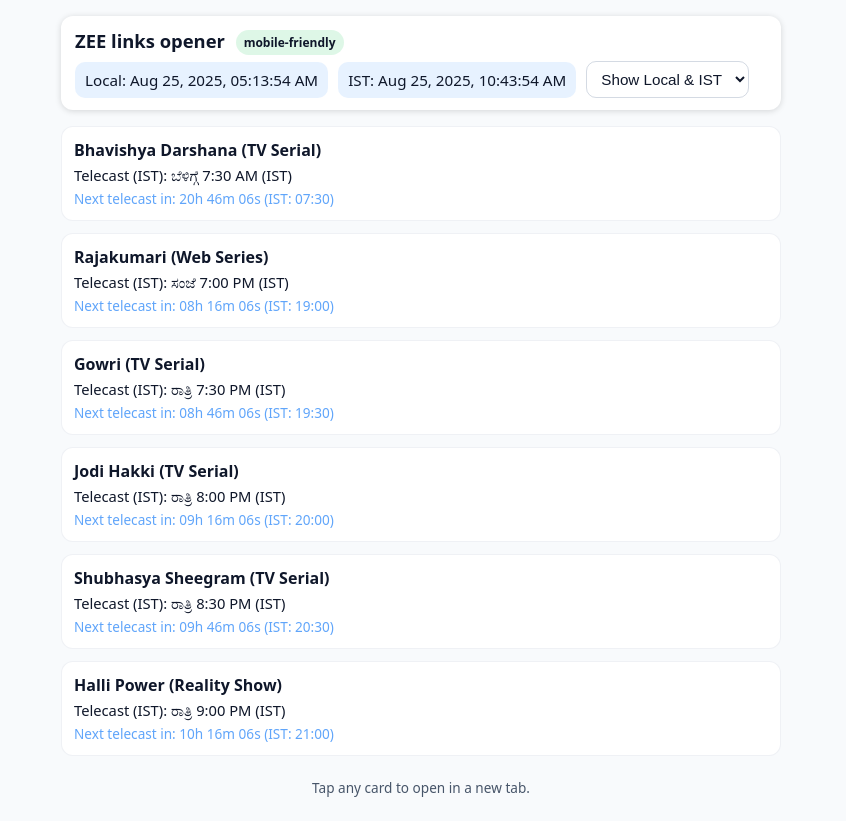
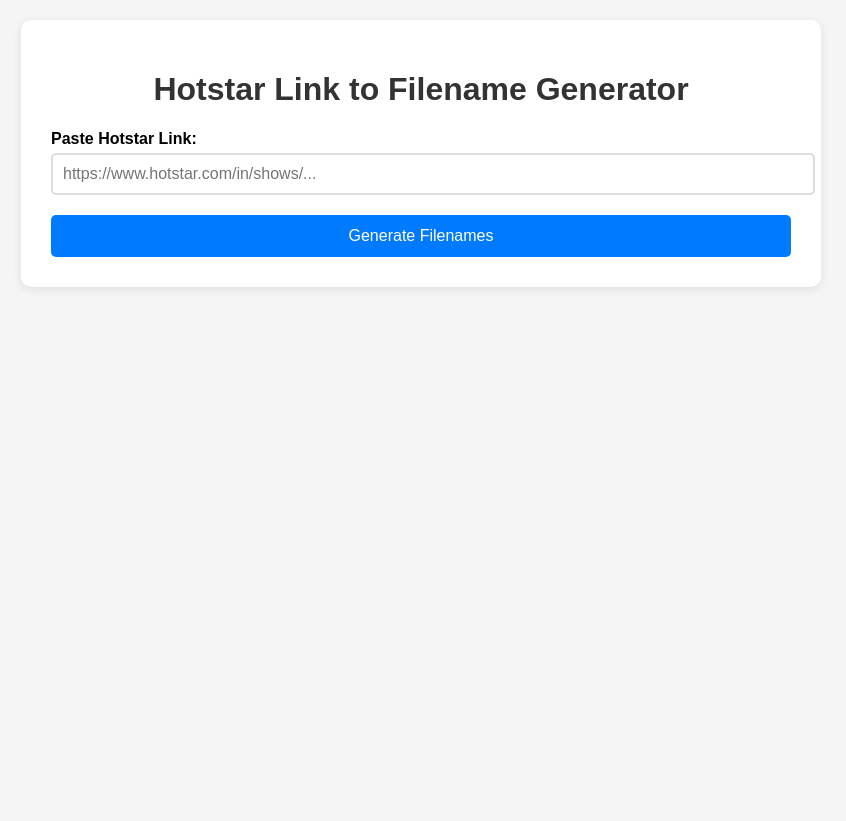
Before and after one commit to Jai-Shri-Ram01/Z-power, a plain HTML site: page index.html in a window 1280 px wide. Shown: the whole page, without its empty margins (219-1065 px from the left). After the commit the page ends 800 px from the top, so only its background shows below. Drawn offline with Linux system fonts and the light colour scheme.

Commit message:
Update index.html

```diff
--- a/index.html
+++ b/index.html
@@ -1,183 +1,237 @@
 <!DOCTYPE html>
 <html lang="en">
 <head>
-  <meta charset="utf-8" />
-  <meta name="viewport" content="width=device-width, initial-scale=1" />
-  <title>ZEE Links (Cards open on click)</title>
+    <meta charset="UTF-8">
+    <meta name="viewport" content="width=device-width, initial-scale=1.0">
+    <title>Hotstar Link to Filename Generator</title>
     <style>
-    :root { color-scheme: light dark; --bg:#0f172a; --card:#111827; --fg:#e5e7eb; --muted:#9ca3af; --info:#60a5fa;}
-    @media (prefers-color-scheme: light){ :root{ --bg:#f8fafc; --card:#ffffff; --fg:#0f172a; --muted:#475569; } }
-    body{ margin:0; font-family: system-ui,-apple-system,Segoe UI,Roboto,Arial,sans-serif; background:var(--bg); color:var(--fg);}
-    .wrap{ max-width:720px; margin:0 auto; padding:16px;}
-    header{ padding:12px 14px; background:var(--card); border-radius:12px; box-shadow:0 1px 6px rgba(0,0,0,0.15);}
-    h1{ font-size:1.15rem; margin:0 0 6px 0;}
-    .time-row{ display:flex; gap:10px; align-items:center; flex-wrap:wrap;}
-    .time-chip{ padding:8px 10px; border-radius:10px; background: rgba(96,165,250,0.15); font-size:.95rem; min-width:140px;}
-    .tz-select{ padding:8px 10px; border-radius:10px; border:1px solid rgba(148,163,184,0.4); background:transparent; color:var(--fg); font-size:.95rem;}
-    .list{ margin-top:16px; display:grid; gap:12px;}
-    .card{ display:block; text-decoration:none; color:inherit; background:var(--card); border-radius:12px; padding:12px; border:1px solid rgba(148,163,184,0.15); transition: transform .08s ease, box-shadow .08s ease; }
-    .card:hover{ transform: translateY(-1px); box-shadow:0 4px 16px rgba(0,0,0,.25); }
-    .title{ font-weight:600; font-size:1rem; margin:0 0 4px 0;}
-    .telecast{ font-size:.92rem; margin:4px 0 0 0;}
-    .countdown{ font-size:.85rem; color:var(--info); margin-top:4px;}
-    footer{ margin:22px 0 8px; text-align:center; color:var(--muted); font-size:.85rem;}
-    .badge{ display:inline-block; font-size:.75rem; padding:4px 8px; border-radius:999px; background:rgba(34,197,94,0.15); margin-left:6px; vertical-align:middle;}
+        body {
+            font-family: Arial, sans-serif;
+            max-width: 800px;
+            margin: 0 auto;
+            padding: 20px;
+            background-color: #f5f5f5;
+        }
+        .container {
+            background: white;
+            padding: 30px;
+            border-radius: 10px;
+            box-shadow: 0 2px 10px rgba(0,0,0,0.1);
+        }
+        h1 {
+            color: #333;
+            text-align: center;
+        }
+        .input-group {
+            margin-bottom: 20px;
+        }
+        label {
+            display: block;
+            margin-bottom: 5px;
+            font-weight: bold;
+        }
+        input[type="url"] {
+            width: 100%;
+            padding: 10px;
+            border: 2px solid #ddd;
+            border-radius: 5px;
+            font-size: 16px;
+        }
+        button {
+            background-color: #007bff;
+            color: white;
+            padding: 12px 30px;
+            border: none;
+            border-radius: 5px;
+            cursor: pointer;
+            font-size: 16px;
+            width: 100%;
+        }
+        button:hover {
+            background-color: #0056b3;
+        }
+        .results {
+            margin-top: 20px;
+            padding: 20px;
+            background-color: #f8f9fa;
+            border-radius: 5px;
+            border-left: 4px solid #007bff;
+        }
+        .filename-row {
+            display: flex;
+            align-items: center;
+            margin: 10px 0;
+            padding: 10px;
+            background-color: #e9ecef;
+            border-radius: 5px;
+            gap: 10px;
+        }
+        .filename-text {
+            flex: 1;
+            font-family: monospace;
+            font-size: 14px;
+            word-break: break-all;
+            background: white;
+            padding: 8px;
+            border-radius: 3px;
+        }
+        .copy-btn {
+            background-color: #6c757d;
+            color: white;
+            border: none;
+            padding: 8px 15px;
+            border-radius: 3px;
+            cursor: pointer;
+            font-size: 12px;
+            transition: all 0.3s ease;
+            min-width: 60px;
+        }
+        .copy-btn:hover {
+            background-color: #545b62;
+        }
+        .copy-btn.copied {
+            background-color: #28a745 !important;
+            transform: scale(1.05);
+        }
+        .copy-btn.copied:after {
+            content: " ✓";
+        }
+        .quality-label {
+            font-weight: bold;
+            color: #007bff;
+            min-width: 50px;
+        }
     </style>
 </head>
 <body>
-  <div class="wrap">
-    <header>
-      <h1>ZEE links opener <span class="badge">mobile-friendly</span></h1>
-      <div class="time-row">
-        <div class="time-chip" id="localTime">Local: --</div>
-        <div class="time-chip" id="istTime">IST: --</div>
-        <select class="tz-select" id="displayTz">
-          <option value="local">Show Local & IST</option>
-          <option value="IST">Show IST only</option>
-        </select>
+    <div class="container">
+        <h1>Hotstar Link to Filename Generator</h1>
+
+        <div class="input-group">
+            <label for="hotstarLink">Paste Hotstar Link:</label>
+            <input type="url" id="hotstarLink" placeholder="https://www.hotstar.com/in/shows/..." />
         </div>
-    </header>
 
-    <section class="list" id="linksList"></section>
+        <button onclick="generateFilenames()">Generate Filenames</button>
 
-    <footer>Tap any card to open in a new tab.</footer>
+        <div id="results" class="results" style="display: none;">
+            <h3>Generated Filenames:</h3>
+            <div id="filenameList"></div>
+        </div>
     </div>
 
     <script>
-    // Cards: title + telecast + countdown (no raw URL text, no agree box)
-    const items = [
-      {
-        title: "Bhavishya Darshana (TV Serial)",
-        url: "https://www.zee5.com/tv-shows/details/bhavishya-darshana/0-6-4z5808792",
-        telecastText: "ಬೆಳಿಗ್ಗೆ 7:30 AM (IST)",
-        dailyIstTime: "07:30"
-      },
-      {
-        title: "Rajakumari (Web Series)",
-        url: "https://www.zee5.com/web-series/details/rajakumari/0-6-4z5808951",
-        telecastText: "ಸಂಜೆ 7:00 PM (IST)",
-        dailyIstTime: "19:00"
-      },
-      {
-        title: "Gowri (TV Serial)",
-        url: "https://www.zee5.com/tv-shows/details/gowri/0-6-4z5808898",
-        telecastText: "ರಾತ್ರಿ 7:30 PM (IST)",
-        dailyIstTime: "19:30"
-      },
-      {
-        title: "Jodi Hakki (TV Serial)",
-        url: "https://www.zee5.com/tv-shows/details/jodi-hakki/0-6-4z5808966",
-        telecastText: "ರಾತ್ರಿ 8:00 PM (IST)",
-        dailyIstTime: "20:00"
-      },
-      {
-        title: "Shubhasya Sheegram (TV Serial)",
-        url: "https://www.zee5.com/tv-shows/details/shubhasya-sheeghram/0-6-4z5808794",
-        telecastText: "ರಾತ್ರಿ 8:30 PM (IST)",
-        dailyIstTime: "20:30"
-      },
-      {
-        title: "Halli Power (Reality Show)",
-        url: "#", // replace with actual link if available
-        telecastText: "ರಾತ್ರಿ 9:00 PM (IST)",
-        dailyIstTime: "21:00"
-      }
-    ];
+        function generateFilenames() {
+            const link = document.getElementById('hotstarLink').value;
 
-    // DOM
-    const localEl = document.getElementById("localTime");
-    const istEl = document.getElementById("istTime");
-    const tzSelect = document.getElementById("displayTz");
-    const listEl = document.getElementById("linksList");
-
-    // Time helpers
-    function formatDateTime(dt, tz){
-      try {
-        return new Intl.DateTimeFormat(undefined,{
-          timeZone: tz,
-          year:"numeric", month:"short", day:"2-digit",
-          hour:"2-digit", minute:"2-digit", second:"2-digit", hour12:true
-        }).format(dt);
-      } catch { return dt.toLocaleString(); }
-    }
-    function istNowParts(){
-      const fmt = new Intl.DateTimeFormat('en-CA',{
-        timeZone:'Asia/Kolkata', hour12:false,
-        year:'numeric', month:'2-digit', day:'2-digit',
-        hour:'2-digit', minute:'2-digit', second:'2-digit'
-      });
-      const parts = fmt.formatToParts(new Date()).reduce((o,p)=> (o[p.type]=p.value, o), {});
-      return { y:+parts.year, m:+parts.month, d:+parts.day, hh:+parts.hour, mm:+parts.minute, ss:+parts.second };
-    }
-    function istDate(y,m,d,hh,mm,ss){
-      // Convert IST to UTC epoch (IST = UTC+5:30)
-      return new Date(Date.UTC(y, m-1, d, hh-5, mm-30, ss));
-    }
-    function timeUntilNextIst(hhmm){
-      if(!hhmm) return null;
-      const [HH,MM] = hhmm.split(":").map(Number);
-      const n = istNowParts();
-      const nowIstEpoch = istDate(n.y,n.m,n.d,n.hh,n.mm,n.ss).getTime();
-      let target = istDate(n.y,n.m,n.d,HH,MM,0).getTime();
-      if (target <= nowIstEpoch) target += 24*3600*1000;
-      const diff = target - nowIstEpoch;
-      const totalSec = Math.floor(diff/1000);
-      const hh = String(Math.floor(totalSec/3600)).padStart(2,'0');
-      const mm = String(Math.floor((totalSec%3600)/60)).padStart(2,'0');
-      const ss = String(totalSec%60).padStart(2,'0');
-      return `${hh}h ${mm}m ${ss}s`;
+            if (!link) {
+                alert('Please enter a Hotstar link');
+                return;
             }
 
-    // Render
-    function renderCards(){
-      listEl.innerHTML = "";
-      items.forEach((item) => {
-        const a = document.createElement("a");
-        a.className = "card";
-        a.href = item.url;
-        a.target = "_blank";
-        a.rel = "noopener noreferrer";
+            // Extract show name and episode info from URL
+            const urlParts = link.split('/');
+            const showName = extractShowName(urlParts);
+            const episodeInfo = extractEpisodeInfo(link);
 
-        const title = document.createElement("div");
-        title.className = "title";
-        title.textContent = item.title;
+            // Quality options
+            const qualities = ['240p', '360p', '480p', '720p', '1080p'];
 
-        const tele = document.createElement("div");
-        tele.className = "telecast";
-        tele.textContent = `Telecast (IST): ${item.telecastText}`;
+            // Generate filenames
+            const filenames = qualities.map((quality, index) => {
+                return {
+                    quality: quality,
+                    filename: `${showName}.${episodeInfo}.${quality}.JH.WEB-DL.Kannada.AAC2.0.H.264.mkv`
+                };
+            });
 
-        const cd = document.createElement("div");
-        cd.className = "countdown";
-        cd.dataset.time = item.dailyIstTime || "";
-        cd.textContent = item.dailyIstTime ? "Next telecast (IST): calculating..." : "";
-        cd.style.display = item.dailyIstTime ? "block" : "none";
+            displayResults(filenames);
+        }
 
-        a.appendChild(title);
-        a.appendChild(tele);
-        a.appendChild(cd);
+        function extractShowName(urlParts) {
+            // Find the show name from URL structure
+            let showName = '';
+            for (let i = 0; i < urlParts.length; i++) {
+                if (urlParts[i] === 'shows' && urlParts[i + 1]) {
+                    showName = urlParts[i + 1];
+                    break;
+                }
+            }
 
-        listEl.appendChild(a);
+            // Convert to proper format
+            return showName.split('-').map(word =>
+                word.charAt(0).toUpperCase() + word.slice(1)
+            ).join('.');
+        }
+
+        function extractEpisodeInfo(link) {
+            // Extract episode information from the URL
+            const urlParts = link.split('/');
+            let episodeTitle = '';
+
+            // Look for episode title in URL (usually the second-to-last meaningful part)
+            for (let i = urlParts.length - 1; i >= 0; i--) {
+                if (urlParts[i] && urlParts[i] !== 'watch' && urlParts[i].includes('-') && !urlParts[i].match(/^\d+$/)) {
+                    episodeTitle = urlParts[i];
+                    break;
+                }
+            }
+
+            // If we have episode title, format it
+            if (episodeTitle) {
+                episodeTitle = episodeTitle.split('-').map(word =>
+                    word.charAt(0).toUpperCase() + word.slice(1)
+                ).join('.');
+            }
+
+            // Generate season and episode number (you can modify this logic)
+            const seasonEpisode = 'S11E091'; // Default format, can be extracted from URL structure
+
+            return `${seasonEpisode}.${episodeTitle}`;
+        }
+
+        function displayResults(filenames) {
+            const resultsDiv = document.getElementById('results');
+            const filenameList = document.getElementById('filenameList');
+
+            filenameList.innerHTML = '';
+
+            filenames.forEach((item, index) => {
+                const filenameRow = document.createElement('div');
+                filenameRow.className = 'filename-row';
+                filenameRow.innerHTML = `
+                    <div class="quality-label">${item.quality}</div>
+                    <div class="filename-text">${item.filename}</div>
+                    <button class="copy-btn" id="copyBtn${index}" onclick="copyToClipboard('${item.filename}', ${index})">Copy</button>
+                `;
+                filenameList.appendChild(filenameRow);
+            });
+
+            resultsDiv.style.display = 'block';
+        }
+
+        function copyToClipboard(text, buttonIndex) {
+            navigator.clipboard.writeText(text).then(() => {
+                const button = document.getElementById(`copyBtn${buttonIndex}`);
+                button.classList.add('copied');
+                button.textContent = 'Copied';
+
+                // Reset button after 2 seconds
+                setTimeout(() => {
+                    button.classList.remove('copied');
+                    button.textContent = 'Copy';
+                }, 2000);
             });
         }
 
-    function tick(){
-      const now = new Date();
-      localEl.textContent = "Local: " + formatDateTime(now);
-      istEl.textContent = "IST: " + formatDateTime(now, "Asia/Kolkata");
-      const mode = tzSelect.value;
-      localEl.style.display = (mode === "IST") ? "none" : "inline-block";
-
-      document.querySelectorAll(".countdown").forEach(el => {
-        const t = el.dataset.time;
-        if (!t) return;
-        const txt = timeUntilNextIst(t);
-        if (txt) el.textContent = `Next telecast in: ${txt} (IST: ${t})`;
+        // Auto-generate when user pastes a link
+        document.getElementById('hotstarLink').addEventListener('paste', function() {
+            setTimeout(() => {
+                if (this.value) {
+                    generateFilenames();
+                }
+            }, 100);
         });
-    }
-
-    renderCards();
-    tick();
-    setInterval(tick, 1000);
     </script>
 </body>
 </html>
```
Lines whose indentation alone changed are shown as unchanged.
